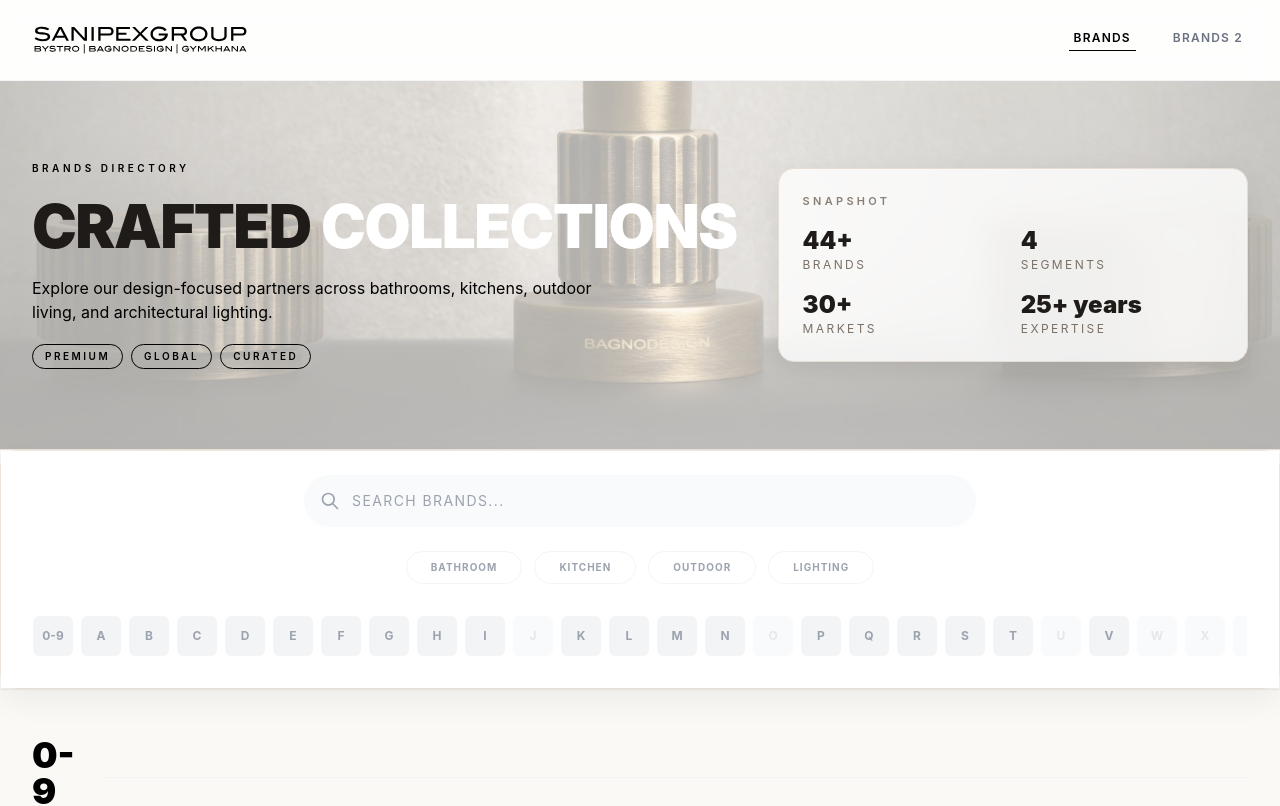
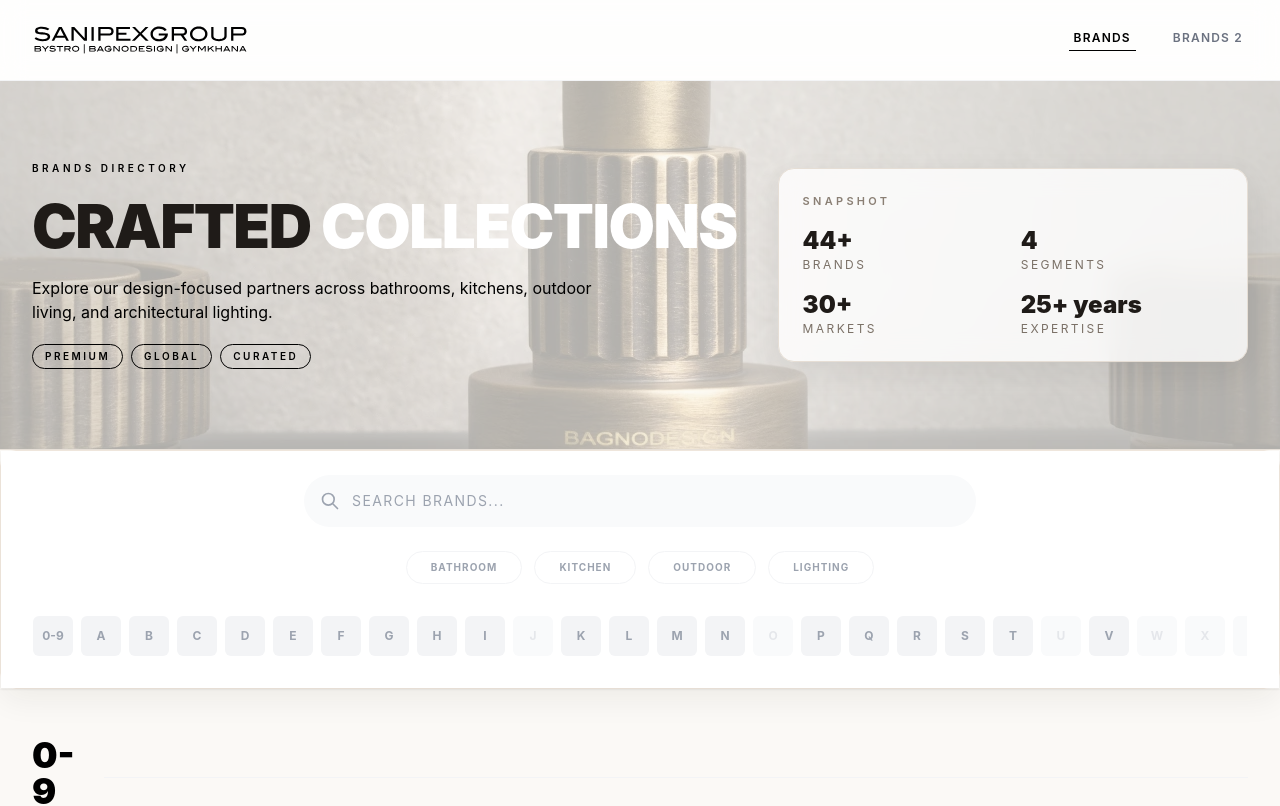
Before and after one commit to haris648/sanipexGroup-test, a React (Vite) app: page / in a window 1280 px wide. Shown: the top 806 px of the page. Built offline with nearby package versions, Linux system fonts and the light colour scheme.

Commit message:
adding fade animations on hero sections

```diff
--- a/src/index.css
+++ b/src/index.css
@@ -67,3 +67,43 @@ body {
 nav a{
   padding: 0 5px;
 }
+
+@keyframes heroFadeInLeft {
+  from {
+    opacity: 0;
+    transform: translateX(-24px);
+  }
+  to {
+    opacity: 1;
+    transform: translateX(0);
+  }
+}
+
+.hero-fade-in-left {
+  animation: heroFadeInLeft 700ms ease-out 180ms both;
+}
+
+@keyframes heroFadeInDown {
+  from {
+    opacity: 0;
+    transform: translateY(-18px);
+  }
+  to {
+    opacity: 1;
+    transform: translateY(0);
+  }
+}
+
+.hero-fade-in-down-delay {
+  animation: heroFadeInDown 650ms ease-out 220ms both;
+}
+
+@media (prefers-reduced-motion: reduce) {
+  .hero-fade-in-left {
+    animation: none;
+  }
+
+  .hero-fade-in-down-delay {
+    animation: none;
+  }
+}
--- a/src/pages/Brands.jsx
+++ b/src/pages/Brands.jsx
@@ -53,11 +53,11 @@ function Brands() {
       <main className="pb-25">
         <section
           style={{ backgroundImage: `url(${bgImage})` }}
-          className="relative px-4 md:px-8 pt-20 pb-20 border-b border-[#e8e1d9] bg-gradient-to-b from-[#f6f1ea] via-[#fbf9f6] to-[#fbf9f6] bg-cover bg-center"
+          className="relative px-4 md:px-8 pt-20 pb-20 border-b border-[#e8e1d9] bg-gradient-to-b from-[#f6f1ea] via-[#fbf9f6] to-[#fbf9f6] bg-fixed bg-no-repeat bg-top"
         >
           <div className="absolute inset-0 bg-[#fbf9f6]/70" aria-hidden="true"></div>
           <div className="relative z-10 max-w-7xl mx-auto grid gap-10 md:grid-cols-[1.2fr_0.8fr] items-center">
-            <div className="space-y-5">
+            <div className="space-y-5 hero-fade-in-left">
               <p className="text-[10px] font-semibold uppercase tracking-[0.35em] text-black">Brands Directory</p>
               <h1 className="text-4xl md:text-6xl font-black uppercase tracking-tight">
                 Crafted <span className="text-white">Collections</span>
--- a/src/pages/Brands2.jsx
+++ b/src/pages/Brands2.jsx
@@ -68,7 +68,7 @@ function Brands2() {
 
       <main className="pb-25">
         <div className="bg-white px-4 md:px-8 pt-16 pb-8 border-b border-gray-50">
-          <div className="max-w-7xl mx-auto text-center space-y-4">
+          <div className="max-w-7xl mx-auto text-center space-y-4 hero-fade-in-down-delay">
             <p className="text-[10px] font-bold uppercase tracking-[0.3em] text-gray-400">Our Partners</p>
             <h1 className="text-4xl md:text-6xl font-black uppercase tracking-tighter">
               World-Class <span className="text-gray-300">Brands</span>
```
